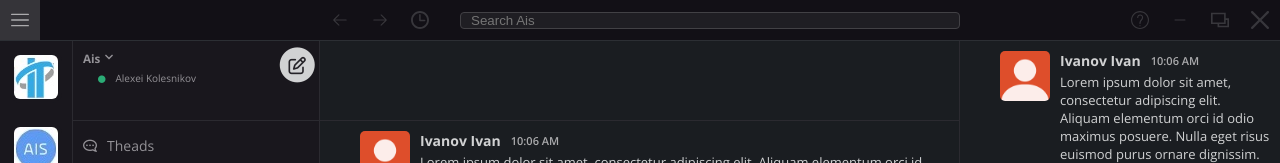
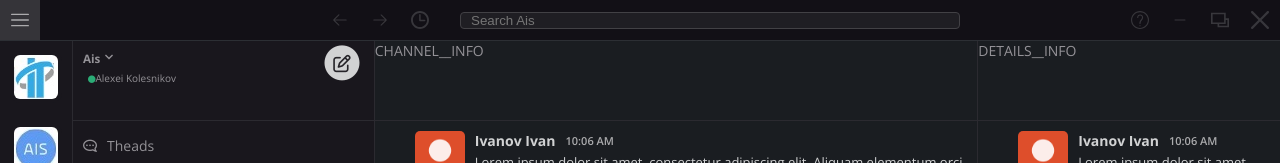
Before and after one commit to AleshaKolesnikov/messengerUI, a plain HTML site: page index.html in a window 1280 px wide. Shown: the top 163 px of the page. Drawn offline with nearby package versions, Linux system fonts and the light colour scheme.

Commit message:
changed struct of html doc: chat__choiser, main; chat__choiser = chat__choiser; main = main__header, main__workspace; main__header=user_info+channel_info+details_info; main_workspace=nav_menu+main_chat_window+details;

```diff
--- a/index.html
+++ b/index.html
@@ -133,8 +133,7 @@
         </div><!--./header__innerr-->
 </header>
 <!-- Main -->
-<div class="main__container">
-    <div class="main__nav__container">
+<div class="container">
     <div class="chat__choiser">
         <a class="chat__picture" href="#">
             <img src="assets/img/itacadem.jpg" alt="">
@@ -148,11 +147,10 @@
             </svg>
         </a>
     </div><!-- /.chat__choiser -->
-        <div class="nav__menu">
+    <div class="main">
 
 
-
-
+        <div class="main__header">
             <div class="user__information">
                 <h5>Ais
                     <span>
@@ -168,11 +166,18 @@
                         <i style="color: #252328;" class="far fa-edit fa-stack-1x"></i>
                     </a>
             </div><!-- /.user__information-->
+            <div class="channel__information">
+                CHANNEL__INFO
+            </div>
+            <div class="details__information">
+                DETAILS__INFO
+            </div>
+        </div>
 
 
 
-
-
+        <div class="main__workspace">
+            <div class="nav__menu">
                 <div class="frequently__search">
                     <a href="#">
                         <i class="far fa-comment-dots fa-flip-horizontal"></i>Theads
@@ -213,10 +218,11 @@
                     </a>
                 </div> <!--/.nav__direct-->
             </div><!-- /.nav__menu -->
-    </div><!-- /.main__nav__container -->
+
+
+
 
             <div class="main__chat">
-        <div class="main__chat__header"></div>
                 <div class="main__chat__window">
                     <div class="message__container">
                         <div class="avatar__container">
@@ -323,6 +329,15 @@
                     </div>
                 </div> <!--/.main__chat__window-->
             </div>
+
+
+
+
+
+
+
+
+
 
 
 
@@ -460,7 +475,32 @@
                     </div>
                 </div>
             </div>
-</div><!-- /.main__container -->
+
+    </div> <!--/.main-->
+
+
+
+
+
+
+
+
+
+
+
+
+
+
+
+
+
+
+
+
+
+
+
+</div><!-- /.main -->
 
 
     </body>
--- a/styles/styles.css
+++ b/styles/styles.css
@@ -24,7 +24,6 @@ body{
     visibility: hidden;
 }
 
-
 /* Fonts
 ========================== */
 .font__mini{
@@ -40,6 +39,7 @@ padding: 0px 0;
 border-bottom: 1px solid #2c2f34;
 min-height: 40px;
 max-height: 50px;
+height: 5%;
 }
 
 .header__inner{
@@ -65,6 +65,13 @@ max-height: 50px;
     flex: 1 0;
 }
 
+/* Container
+========================== */
+.container{
+    display: flex;
+    flex-direction: row;
+    background-color: #19171d;
+}
 
 /* Buttons and Icons
 ========================== */
@@ -83,7 +90,7 @@ max-height: 50px;
     border-radius: 10px;
     box-shadow: inset 0 0 0 5px #121016;
 }
-.main__nav__container .btn:hover{
+.chat__choiser .btn:hover{
     border-radius: 10px;
     box-shadow: inset 0 0 0 5px #19171d;
 }
@@ -134,21 +141,13 @@ input[type=search]:focus{
     outline: none;
 }
 
-/* Main
-========================== */
-.main__container{
-    display: flex;
-    background-color: #19171d;
-    height: 94.5vh;
-}
-
 /* main__nav
 ========================== */
-.main__nav__container{
+/* .main__nav__container{
     display: flex;
     flex-direction: row;
     flex: 1 1 25%;
-}
+} */
 
 /* __chat_menu
 ========================== */
@@ -165,23 +164,85 @@ input[type=search]:focus{
     width: 0 0 30%;
     padding: 10px;
 }
-
 .chat__picture  img{
     border: 4px solid #19171d;
     border-radius: 10px;
 }
-
 .chat__picture img:hover{
     box-shadow: 0 0 0px 4px #504f54;
 }
 .chat__picture img:focus{
     box-shadow: 0 0 0px 4px #d1d2d3;
 }
+/* Main
+========================== */
 
-/* __navigation
+.main{
+    display: flex;
+    flex-direction: column;
+    flex: 10 1 95%;
+    height: 94vh;
+}
+/* main__header
+========================== */
+
+.main__header{
+    display: flex;
+    flex-direction: row;
+    flex: 1 1 80px;
+    min-height: 80px;
+    border-bottom: 1px solid #2b2a30;
+    height: 10%;
+}
+
+/* user__inforamtion
+========================== */
+.user__information{
+    flex: 1 1 25%;
+    padding: 10px;
+    position: relative;
+    border-right: 1px solid #2b2a30;
+}
+.user__information > a{
+    display: flex;
+    align-items: center;
+    text-decoration: none;
+    position: absolute;
+    top: 5px;
+    right: 10px;
+}
+.user__information:hover{
+   background-color: #27242c;
+}
+/* channel__information
+========================== */
+
+.channel__information{
+    flex: 2 1 50%;
+    background-color: #1a1d21;
+    border-right: 1px solid #2b2a30;
+}
+
+/* details__information
+========================== */
+.details__information{
+    background-color: #1a1d21;
+    flex: 1 1 25%;
+}
+
+/* main__workspace
+========================== */
+.main__workspace{
+    display: flex;
+    flex-direction: row;
+    flex: 10 1 90%;
+    height: 85%;
+}
+
+/* __nav__menu
 ========================== */
 .nav__menu{
-    flex: 6 1 80%;
+    flex: 1 1 25%;
     border-right: 1px solid #2b2a30;
     flex-direction: column;
 }
@@ -212,26 +273,6 @@ input[type=search]:focus{
     background-color: inherit;
     color: #d1d2d3;
 }
-/* user__information
-========================== */
-
-.user__information{
-    padding: 10px;
-    height: 80px;
-    border-bottom: 1px solid #2b2a30;
-    position: relative;
-}
-.user__information > a{
-    display: flex;
-    align-items: center;
-    text-decoration: none;
-    position: absolute;
-    top: 5px;
-    right: 10px;
-}
-.user__information:hover{
-   background-color: #27242c;
-}
 .frequently__search{
    padding: 10px 0px;
    border-bottom: 1px solid #2b2a30;
@@ -240,7 +281,7 @@ input[type=search]:focus{
    padding: 10px 0px;
 }
 
-/* main__chat__window
+/* main__chat
 ========================== */
 
 .main__chat{
@@ -250,20 +291,6 @@ input[type=search]:focus{
     border-right: 1px solid #2b2a30;
     flex-direction: column;
 }
-.main__chat__header{
-    padding: 10px;
-    height: 80px;
-    border-bottom: 1px solid #2b2a30;
-    position: relative;
-}
-
-/* .main__chat__window{
-    overflow-y: auto;
-    background-color: #1a1d21;
-    flex: 2 0 50%;
-    border-right: 1px solid #2b2a30;
-    flex-direction: column;
-} */
 .main__chat:hover::-webkit-scrollbar-thumb{
     visibility: visible;
 }
@@ -470,7 +497,6 @@ input[type=search]:focus{
     display: none;
 }
 
-
 /* reply__quantity
 ========================== */
 .reply__quantity{
```
Lines whose indentation alone changed are shown as unchanged.
